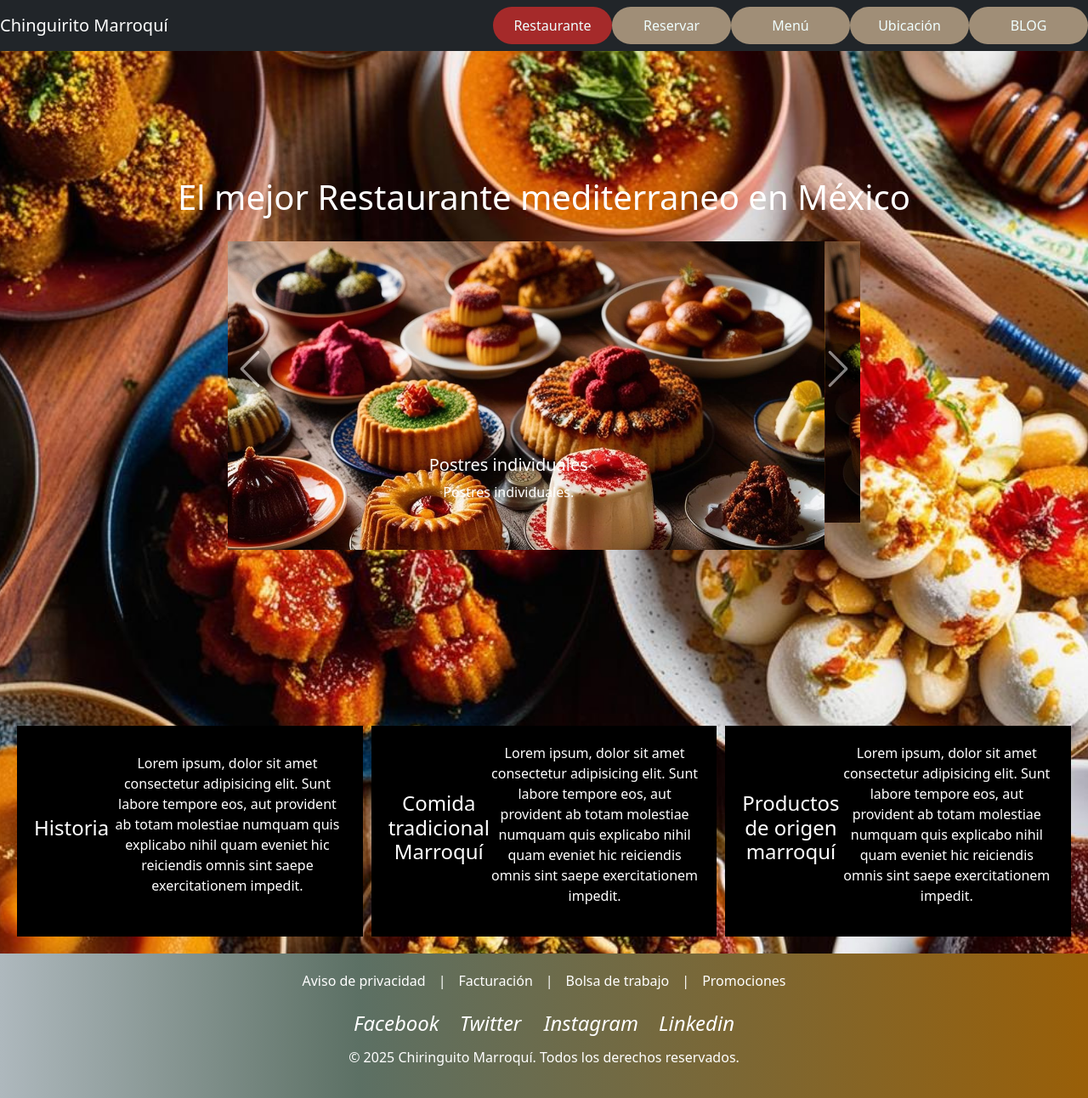
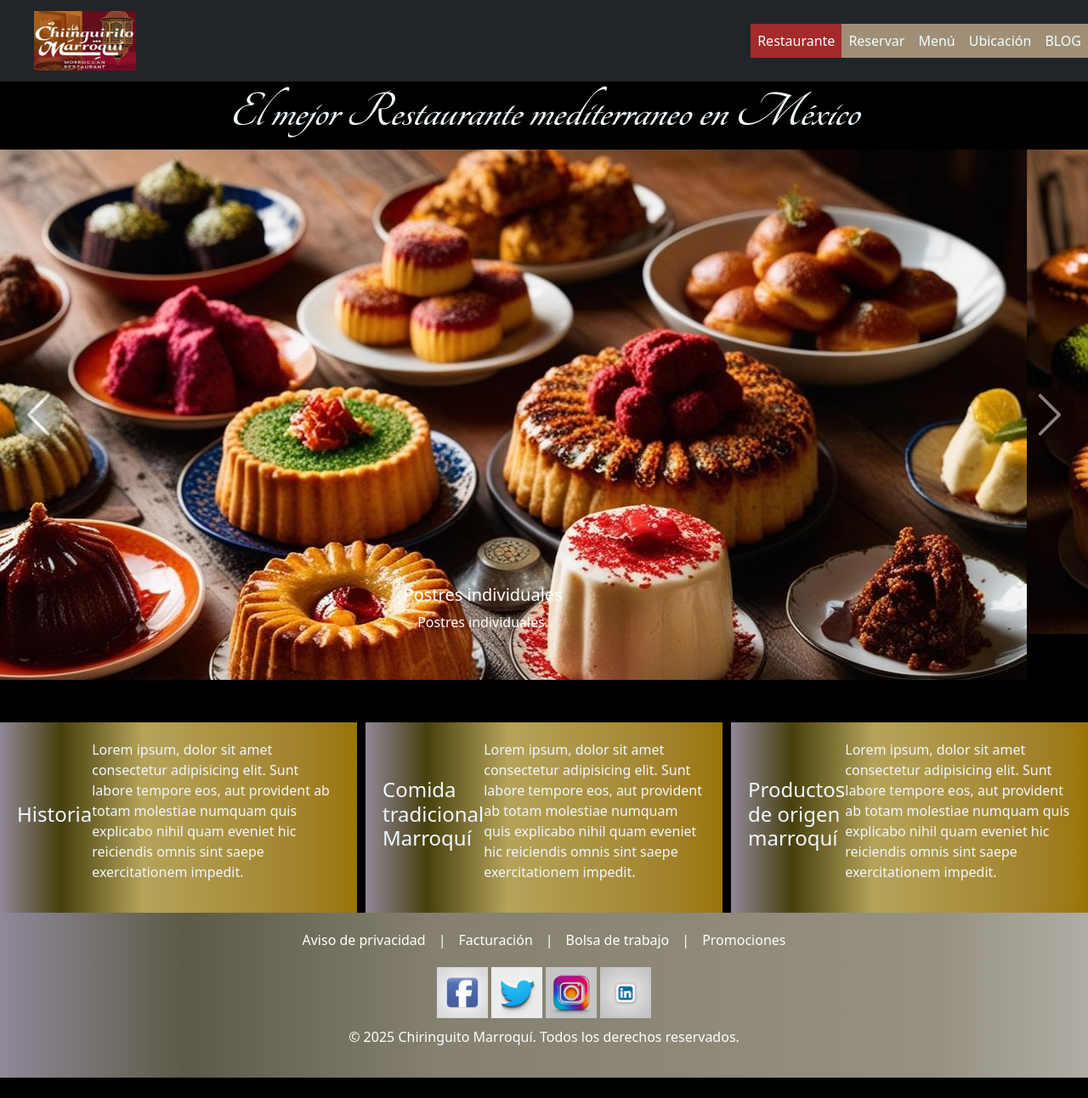
Before and after one commit to iscyuri/ChinguiritoMarroqui, a plain HTML site: page index.html in a window 1280 px wide. Shown: the whole page at 85% size. After the commit the page ends 1268 px from the top, so only its background shows below. Drawn offline with nearby package versions, Linux system fonts and the light colour scheme.

Commit message:
Ajustes responsivo index

```diff
--- a/index.html
+++ b/index.html
@@ -6,6 +6,9 @@
   <meta name="viewport" content="width=device-width, initial-scale=1.0">
   <link href="https://cdn.jsdelivr.net/npm/bootstrap@5.3.5/dist/css/bootstrap.min.css" rel="stylesheet"
     integrity="sha384-SgOJa3DmI69IUzQ2PVdRZhwQ+dy64/BUtbMJw1MZ8t5HZApcHrRKUc4W0kG879m7" crossorigin="anonymous">
+    <link rel="preconnect" href="https://fonts.googleapis.com">
+    <link rel="preconnect" href="https://fonts.gstatic.com" crossorigin>
+    <link href="https://fonts.googleapis.com/css2?family=Tangerine:wght@400;700&display=swap" rel="stylesheet">
   <link rel="stylesheet" href="./style/style.css">
   <title>Chiringuito Marroquí</title>
 </head>
@@ -13,24 +16,25 @@
 <body>
   <header>
     <nav class="navbar navbar-expand-lg navbar-dark bg-dark">
-      <a class="navbar-brand" href="#">Chinguirito Marroquí </a>
+      <a class="navbar-brand" href="index.html"><img src="img/Header/marca/chinguirito-marroqui.jpg" class=""></a>
       <button class="navbar-toggler" type="button" data-bs-toggle="collapse" data-bs-target="#navbarNav" aria-controls="navbarNav" aria-expanded="false" aria-label="Toggle navigation">
         <span class="navbar-toggler-icon"></span>
       </button>
       <div class="collapse navbar-collapse" id="navbarNav">
-          <ul class="navbar-nav ms-auto navbar-title">
-              <li class="nav-item"><a href="index.html" class="nav-link naviitem-title menu-item-selected">Restaurante</a></li>
-              <li class="nav-item"><a href="./pages/reservar.html" class="nav-link naviitem-title">Reservar</a></li>
-              <li class="nav-item"><a href="./pages/menu.html" class="nav-link naviitem-title">Menú</a></li>
-              <li class="nav-item"><a href="./pages/ubicacion.html" class="nav-link naviitem-title">Ubicación</a></li>
-              <li class="nav-item"><a href="./pages/blog.html" class="nav-link naviitem-title">BLOG</a></li>
+          <ul class="navbar-nav ms-auto">
+              <li class="nav-item"><a href="index.html" class="nav-link menu-item-selected">Restaurante</a></li>
+              <li class="nav-item"><a href="./pages/reservar.html" class="nav-link">Reservar</a></li>
+              <li class="nav-item"><a href="./pages/menu.html" class="nav-link">Menú</a></li>
+              <li class="nav-item"><a href="./pages/ubicacion.html" class="nav-link">Ubicación</a></li>
+              <li class="nav-item"><a href="./pages/blog.html" class="nav-link">BLOG</a></li>
           </ul>
       </div>
   </nav>
   </header>
   <main>
-    <h1>El mejor Restaurante mediterraneo en México</h4>
-      <div id="carouselUbicacion" class="carousel slide" data-bs-ride="carousel">
+
+    <h1 class="tangerine-bold">El mejor Restaurante mediterraneo en México</h4>
+      <div id="carouselindex" class="carousel slide" data-bs-ride="carousel">
         <div class="carousel-inner">
           <div class="carousel-item active">
             <img src="img/carrusel/restaurante/index-postres.jpg" class="d-block w-100 " alt="Slide 1">
@@ -92,6 +96,7 @@
 
         </div>
       </div>
+
   </main>
   <footer class="footer">
     <div class="container">
@@ -102,11 +107,11 @@
         <a href="doc/promociones.pdf">Promociones</a>
       </div>
       <div class="social-icons text-center">
-        <a href="https://www.facebook.com/login.php/"><i class="fab fa-facebook-f"> Facebook</i></a>
-        <a href="https://x.com/"><i class="fab fa-twitter">Twitter</i> </a>
-        <a href="https://www.instagram.com/"><i class="fab fa-instagram"> Instagram</i></a>
-        <a href="https://www.linkedin.com/"><i class="fab fa-linkedin-in">Linkedin</i></a>
-      </div>
+        <a href="https://www.facebook.com/login.php/"><img src="img/Footer/facebook_.jpg" alt="Facebook" class="img-fluid"></a>
+        <a href="https://x.com/"><img src="img/Footer/twitter_.jpg" alt="Twitter" class="img-fluid"></a>
+        <a href="https://www.instagram.com/"><img src="img/Footer/instagram_.jpg" alt="Instagram" class="img-fluid"></a>
+        <a href="https://www.linkedin.com/"><img src="img/Footer/linkedin_.jpg" alt="Linkedin" class="img-fluid"></a>
+    </div>
       <div class="copyright">
         <p>© 2025 Chiringuito Marroquí. Todos los derechos reservados.</p>
       </div>
--- a/style/style.css
+++ b/style/style.css
@@ -1,7 +1,12 @@
 body {
-    display: flex;
-    flex-direction: column;
-    min-height: 100vh;
+    display: grid;
+    margin: 0;
+    background: black;
+}
+
+
+.body-specific {
+    display: grid;
     margin: 0;
     background-image: url('../img/Comunes/ChinguiritoMarroquiBody.jpg');
     background-size: cover;
@@ -11,26 +16,48 @@ body {
     text-align: center;
 }
 
-.navbar {
-    display: flex;
-    justify-content: space-between;
-}
-
-.title {
-    color: azure;
+/*Fonts*/
+.tangerine-bold {
+    font-family: "Tangerine", cursive;
+    font-weight: 900;
+    font-style: italic;
+    font-size: 60px;
+    color: aliceblue;
+    text-align: center;
 }
 
 
-.naviitem-title {
-    color: azure;
-    background-color: rgb(160, 142, 119);
-    border-radius: 80px;
-    transition: background-color 0.3s;
-    width: 140px;
-    padding: 10px 20px;
+.navbar-brand img {
+    margin-left: 40px;
+    width: 120px;
+    height: 70px;
+    align-items: center;
 }
 
 .naviitem-title:hover {
+    background-color: brown;
+}
+
+.nav-link {
+
+    color: azure;
+    background-color: rgb(160, 142, 119);
+    transition: background-color 0.3s;
+    border-radius: 80px;
+    width: 120px;
+
+}
+
+.collapse .navbar-collapse {
+    align-items: center;
+}
+
+.navbar-collapse .nav-link {
+    width: auto;
+    border-radius: 0px;
+}
+
+    .nav-link:hover {
         background-color: brown;
     }
 
@@ -38,49 +65,28 @@ body {
         background-color: brown;
     }
 
-.navbar-toggler {
-    border-color: white;
-}
-
     main {
-    flex: 1;
-    padding: 20px;
-    margin-top: 10%;
-    /* Ajusta el margen superior para evitar el header */
-    display: flex;
-    flex-direction: column;
-    /* Organiza los elementos verticalmente */
-    gap: 20px;
-
+        margin: 0;
     }
 
     .containerInfoIndex {
         display: grid;
         grid-template-columns: repeat(3, 1fr);
-    margin-top: 250px;
+        color: aliceblue;
+        margin-top: 50px;
+        margin-bottom: 100 px;
         /* Añadimos margen superior para separar del carrusel */
         gap: 10px;
     }
 
     .itemInfoRestaurant {
-    background-color: black;
+        background: #918899;
+        background: linear-gradient(90deg, rgba(145, 136, 153, 1) 0%, rgba(128, 116, 23, 0.55) 17%, rgba(189, 170, 94, 0.96) 40%, rgba(161, 129, 42, 1) 86%, rgba(153, 117, 8, 1) 100%);
         padding: 20px;
         display: flex;
         justify-content: center;
         align-items: center;
     }
-
-
-.carousel {
-    width: 60%;
-    /* Ajusta el ancho del carrusel */
-    height: 300px;
-    /* Ajusta la altura del carrusel */
-    margin: auto;
-    /* Centra el carrusel */
-
-}
-
 
     .carousel-control-prev-icon,
     .carousel-control-next-icon {
@@ -250,8 +256,8 @@ main {
 
 
     .footer {
-    background: #aeb8bd;
-    background: linear-gradient(90deg, rgba(174, 184, 189, 1) 0%, rgba(92, 112, 100, 1) 33%, rgba(153, 95, 8, 1) 100%, rgba(237, 221, 83, 1) 100%);
+        background: #918899;
+        background: linear-gradient(90deg, rgba(145, 136, 153, 1) 0%, rgba(168, 164, 130, 0.55) 17%, rgba(138, 133, 116, 0.96) 40%, rgba(150, 145, 129, 1) 86%, rgba(176, 173, 165, 1) 100%);
         color: #ffffff;
         padding: 20px 0;
     }
@@ -266,14 +272,9 @@ main {
         color: #007bff;
     }
 
-.footer .social-icons a {
-    margin: 0 10px;
-    color: #ffffff;
-    font-size: 24px;
-}
-
-.footer .social-icons a:hover {
-    color: #007bff;
+    .img-fluid {
+        width: 60px;
+        height: 60px;
     }
 
     .footer .nav-links {
```
Also changed, not shown: pages/blog.html (+6 -5 lines), pages/menu.html (+7 -6 lines), pages/reservar.html (+10 -7 lines), pages/ubicacion.html (+6 -5 lines), img/Footer/facebook_.jpg (added), img/Footer/instagram_.jpg (added), img/Footer/linkedin_.jpg (added), img/Footer/twitter_.jpg (added), img/Header/marca/chinguirito-marroqui.jpg (added). Lines whose indentation alone changed are shown as unchanged.
